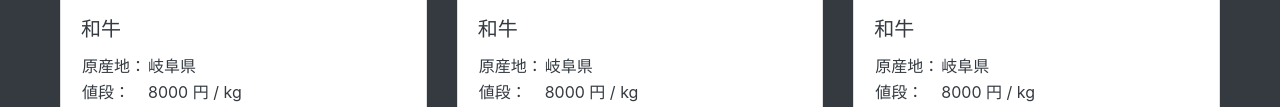
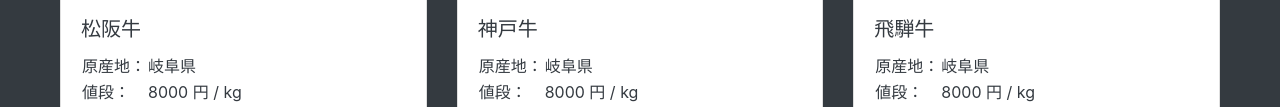
Before and after one commit to Sashimi-tt/wagyu_price, a plain HTML site: page index.html in a window 1280 px wide. Shown: the part 338-445 px from the top of the page. Drawn offline with Linux system fonts and the light colour scheme.

Commit message:
index.htmlの1列目のカードの表示名を変更

```diff
--- a/index.html
+++ b/index.html
@@ -31,7 +31,7 @@
       <a href="#" class="card">
         <img class="card-img-top" src="img/ph_beaf.jpg">
         <div class="card-body">
-          <h5 class="card-title">和牛</h5>
+          <h5 class="card-title">松阪牛</h5>
           <table>
             <tr>
               <td>原産地： </td>
@@ -50,7 +50,7 @@
       <a href="#" class="card">
         <img class="card-img-top" src="img/ph_beaf.jpg">
         <div class="card-body">
-          <h5 class="card-title">和牛</h5>
+          <h5 class="card-title">神戸牛</h5>
           <table>
             <tr>
               <td>原産地： </td>
@@ -69,7 +69,7 @@
       <a href="#" class="card">
         <img class="card-img-top" src="img/ph_beaf.jpg">
         <div class="card-body">
-          <h5 class="card-title">和牛</h5>
+          <h5 class="card-title">飛騨牛</h5>
           <table>
             <tr>
               <td>原産地： </td>
```
